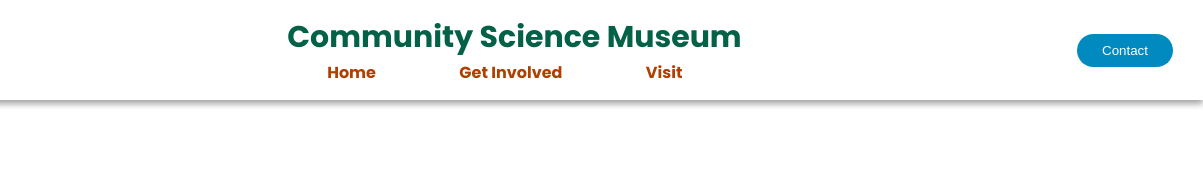
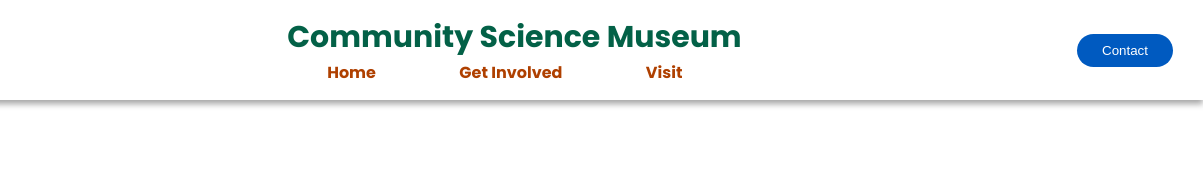
Before and after one commit to johnruud3/Semesterproject, a plain HTML site: page index.html in a window 1280 px wide. Shown: the top 178 px of the page, 77-1280 px from the left. Drawn offline with Linux system fonts and the light colour scheme.

Commit message:
- Fixing contrast "error" for contact button again.

```diff
--- a/style/index.css
+++ b/style/index.css
@@ -114,7 +114,7 @@ header {
 
 button {
   padding: 9px 25px;
-  background-color: rgb(0, 138, 192);
+  background-color: rgb(0, 90, 192);
   border: none;
   border-radius: 50px;
   cursor: pointer;
@@ -125,7 +125,7 @@ button {
 
 button:hover {
   background-color: white;
-  color: rgba(14, 183, 205, 1);
+  color: rgb(0, 90, 192);
 }
 
 .header-text {
```
